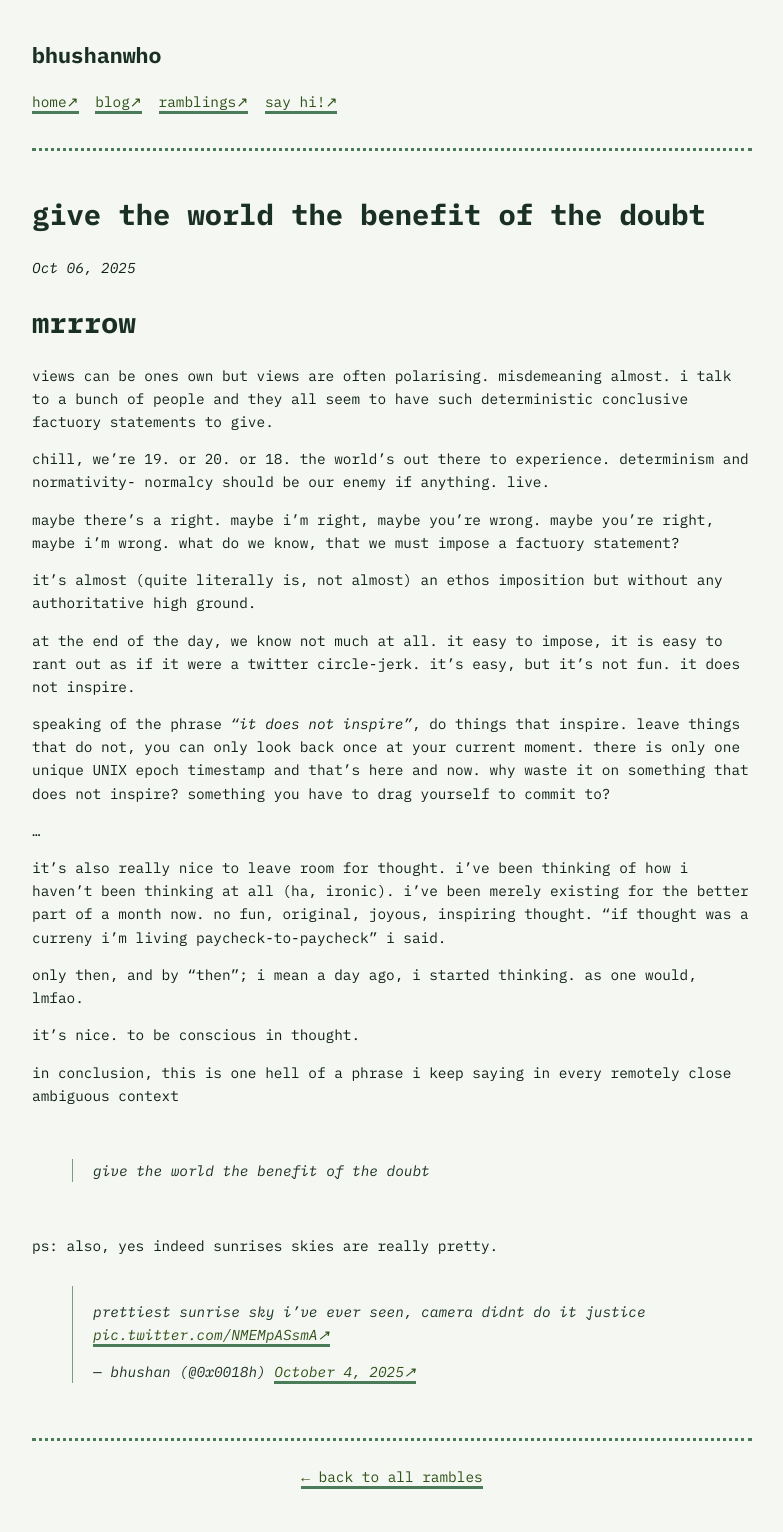
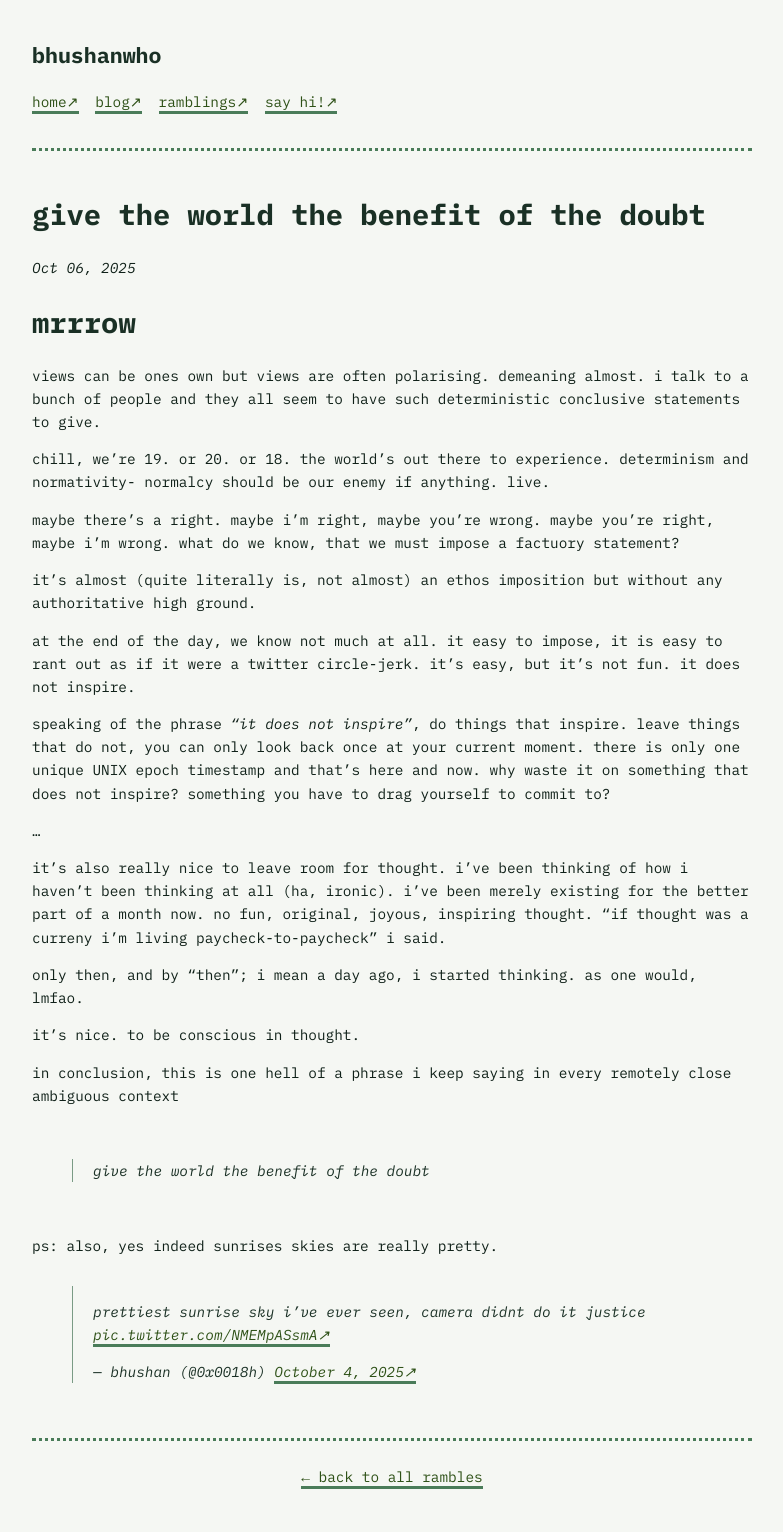
Before and after one commit to bhushanwho/bhushanwho.github.io, a Jekyll site: the page built from _ramblings/boring.md, in a window 1280 px wide. Shown: the whole page, without its empty margins (248-1031 px from the left). Built offline with Jekyll 4.4.1, drawn with Linux system fonts in a browser that asks for light colours; comment, search, counter and statistics services are not loaded.

```diff
--- a/_ramblings/boring.md
+++ b/_ramblings/boring.md
@@ -1,12 +1,12 @@
 ---
 layout: ramble
-title:  "give the world the benefit of the doubt"
-date:   2025-10-06 00:55:21 +0530
+title: "give the world the benefit of the doubt"
+date: 2025-10-06 00:55:21 +0530
 ---
 
 # mrrrow
 
-views can be ones own but views are often polarising. misdemeaning almost. i talk to a bunch of people and they all seem to have such deterministic conclusive factuory statements to give.
+views can be ones own but views are often polarising. demeaning almost. i talk to a bunch of people and they all seem to have such deterministic conclusive statements to give.
 
 chill, we're 19. or 20. or 18. the world's out there to experience. determinism and normativity- normalcy should be our enemy if anything. live.
 
@@ -16,13 +16,12 @@ it's almost (quite literally is, not almost) an ethos imposition but without any
 
 at the end of the day, we know not much at all. it easy to impose, it is easy to rant out as if it were a twitter circle-jerk. it's easy, but it's not fun. it does not inspire.
 
-speaking of the phrase *"it does not inspire"*, do things that inspire.
+speaking of the phrase _"it does not inspire"_, do things that inspire.
 leave things that do not, you can only look back once at your current moment. there is only one unique UNIX epoch timestamp and that's here and now. why waste it on something that does not inspire? something you have to drag yourself to commit to?
 
 ...
 
 it's also really nice to leave room for thought. i've been thinking of how i haven't been thinking at all (ha, ironic). i've been merely existing for the better part of a month now. no fun, original, joyous, inspiring thought. "if thought was a curreny i'm living paycheck-to-paycheck" i said.
-
 
 only then, and by "then"; i mean a day ago, i started thinking. as one would, lmfao.
 
```
Also changed, not shown: _ramblings/darksouls.md (+8 -8 lines), _ramblings/mercyaspower.md (+4 -4 lines), _ramblings/thefooter.md (+5 -5 lines), _ramblings/train.md (added, +27 -0 lines).
